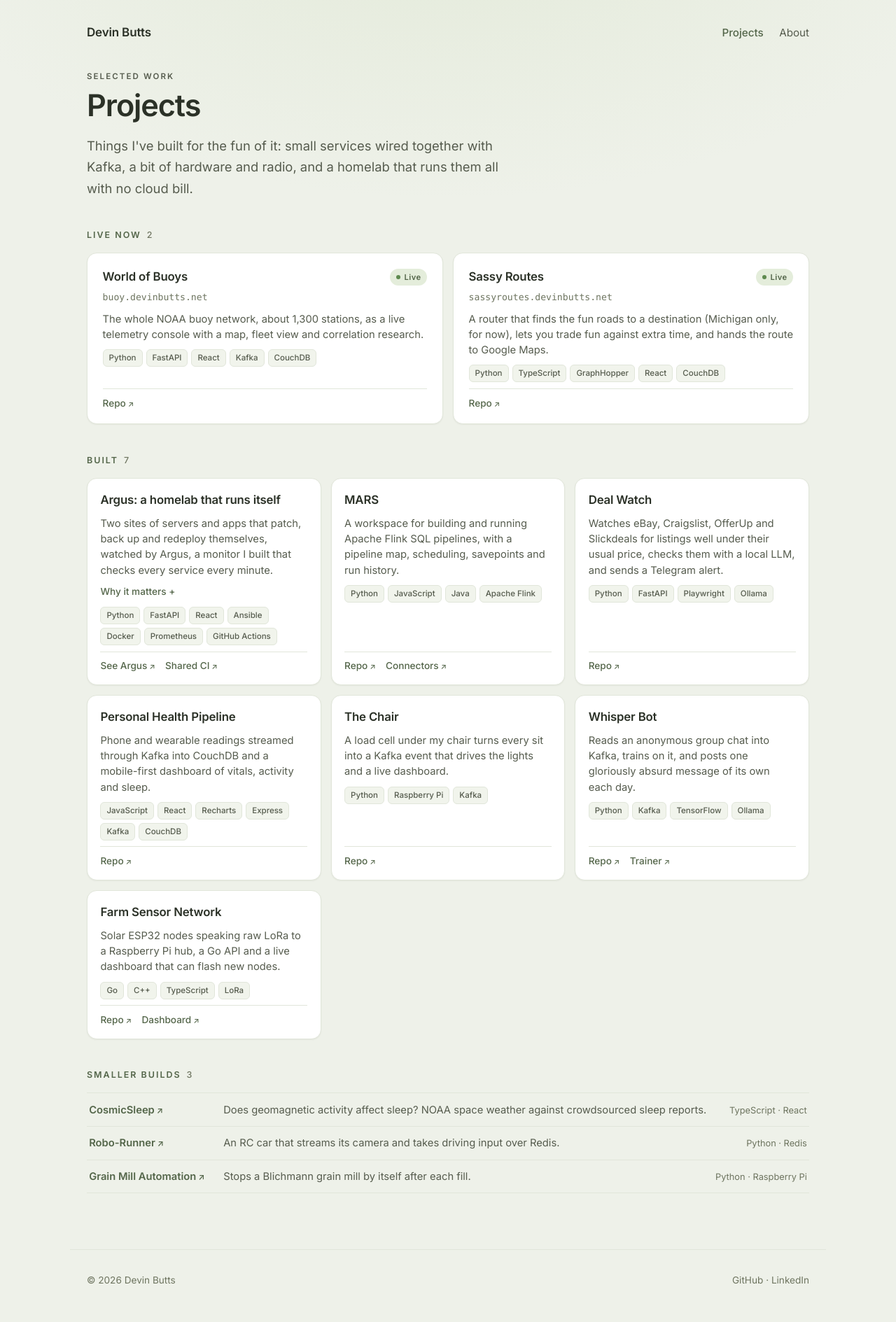
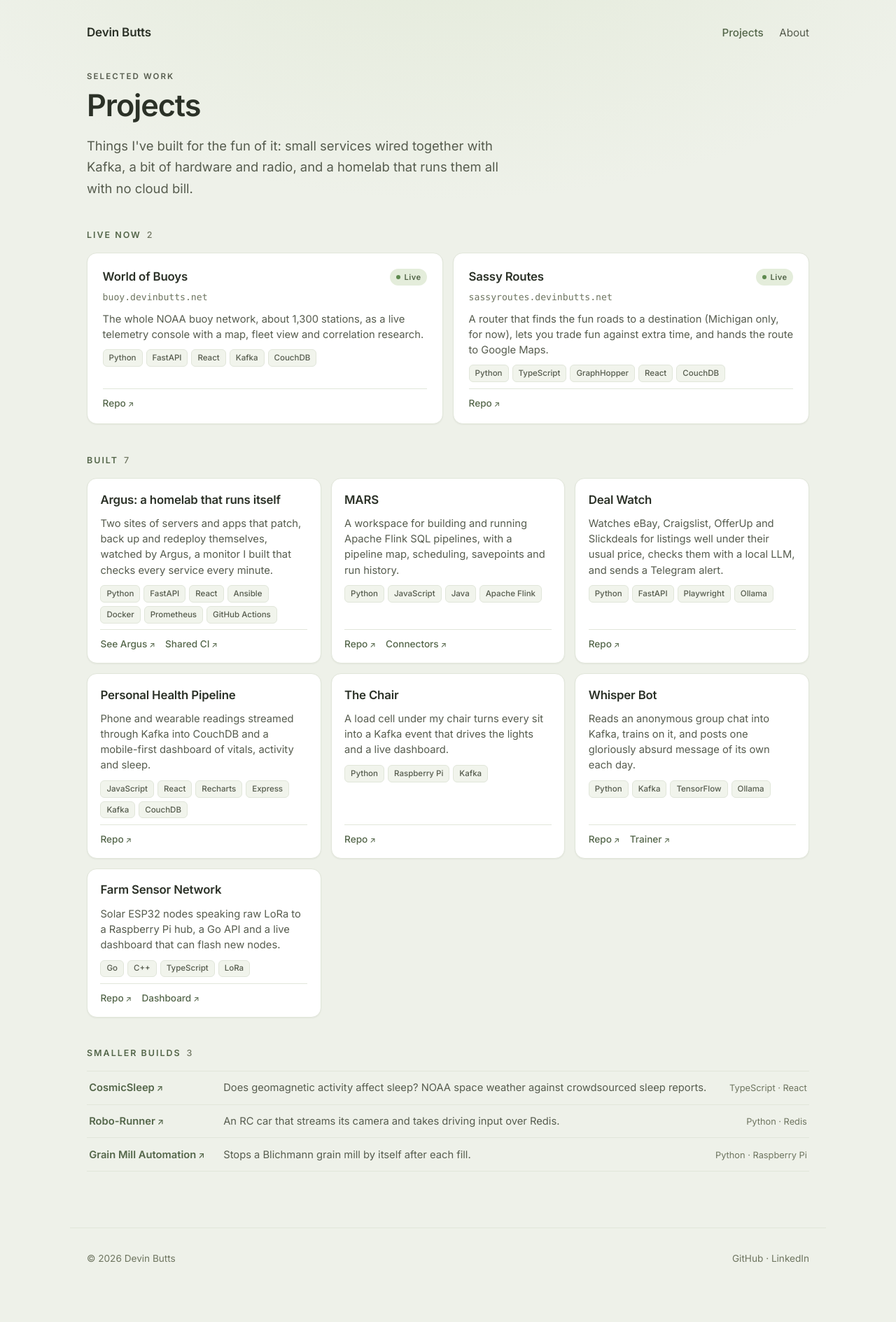
Before and after one commit to DevinMB/devinmb.github.io, a Jekyll site: the page built from projects.md, in a window 1280 px wide. Shown: the whole page at 70% size. Built offline with Jekyll 4.4.1, drawn with Linux system fonts in a browser that asks for light colours; after the commit the page ends 1858 px from its top, so only the background shows below that.

Commit message:
Argus: "Why it matters" moves from the card's toggle to the Argus page
The page opens with it, before the screenshots; the card stays one line,
its stack and "See Argus". The toggle had no other user, so its code goes.

Co-Authored-By: Claude Opus 5.5 <noreply@anthropic.com>
Claude-Session: https://claude.ai/code/session_01NaZdmEt5VCJtgF27kW7pbJ

```diff
--- a/_includes/project-card.html
+++ b/_includes/project-card.html
@@ -9,12 +9,6 @@
   <a class="pcard-url" href="{{ p.live }}">{{ p.live | remove: 'https://' }}</a>
   {%- endif %}
   <p class="pcard-line">{{ p.line }}</p>
-  {%- if p.more %}
-  <details class="pcard-more">
-    <summary>Why it matters</summary>
-    <div class="pcard-more-body">{% for para in p.more %}<p>{{ para }}</p>{% endfor %}</div>
-  </details>
-  {%- endif %}
   <ul class="stack" aria-label="Stack">
     {%- for s in p.stack %}<li>{{ s }}</li>{% endfor -%}
   </ul>
--- a/assets/css/style.scss
+++ b/assets/css/style.scss
@@ -390,32 +390,11 @@ hr {
 }
 .pcard-links a::after { content: " \2197"; font-size: 0.8em; }
 
-.pcard-more summary {
-  cursor: pointer;
-  width: fit-content;
-  font-size: 0.85rem;
-  font-weight: 500;
-  color: var(--sage-700);
-  list-style: none;
-}
-.pcard-more summary::-webkit-details-marker { display: none; }
-.pcard-more summary::after { content: " +"; }
-.pcard-more[open] summary::after { content: " \2212"; }
-.pcard-more summary:hover { color: var(--sage-600); }
-.pcard-more summary:focus-visible { outline: 2px solid var(--sage); outline-offset: 2px; border-radius: 4px; }
-.pcard-more-body {
-  margin: 0.5rem 0 0.1rem;
-  padding: 0.7rem 0.85rem;
-  border-left: 2px solid var(--sage);
-  background: #f5f7f1;
-  border-radius: 0 8px 8px 0;
-}
-.page .pcard-more-body p { margin: 0; font-size: 0.88rem; line-height: 1.55; }
-.page .pcard-more-body p + p { margin-top: 0.6rem; }
-
 /* The Argus page: screenshots with a caption each */
 .page .eyebrow a { color: inherit; }
-.argus-why { max-width: 42rem; font-size: 0.95rem; }
+.argus-why { max-width: 46rem; margin-top: 2.2rem; }
+.page .argus-why h2 { margin-top: 0; }
+.page .argus-why p { font-size: 1.02rem; }
 .shot { margin: 2.2rem 0 0; }
 .shot img {
   display: block;
```
Also changed, not shown: _data/projects.yml (+0 -13 lines), argus.md (+5 -1 lines).
